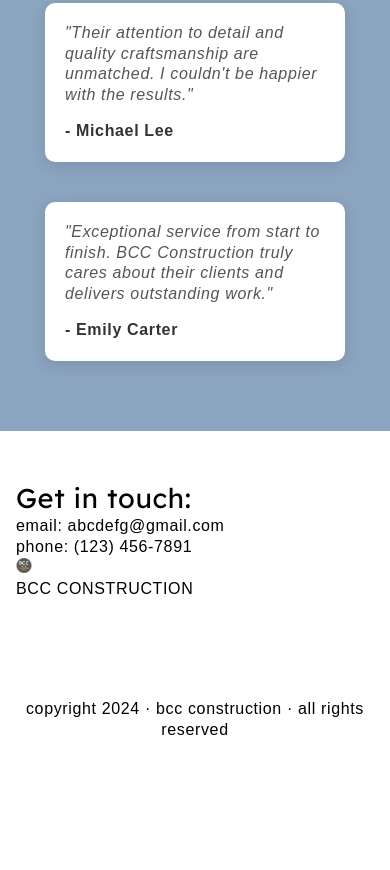
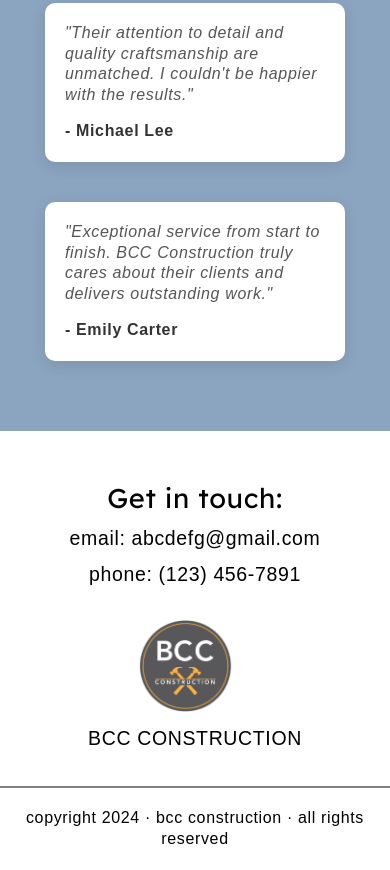
Before and after one commit to audreyjacobs/projects, a plain HTML site: page C/index.html in a window 390 px wide. Shown: the part 1893-2763 px from the top of the page. Before the commit the page ends 2654 px from the top, so only its background shows below. Drawn offline with nearby package versions, Linux system fonts and the light colour scheme; a web font is replaced by a local one.

Commit message:
Add files via upload

```diff
--- a/C/index.html
+++ b/C/index.html
@@ -31,7 +31,7 @@
         <ul class='slider'>
           <li class='item' style="background-image: url('https://images.pexels.com/photos/1457842/pexels-photo-1457842.jpeg?auto=compress&cs=tinysrgb&w=1260&h=750&dpr=1')">
             <div class='content'>
-              <h2 class='title'>Interior Design</h2>
+              <h2 class='title'>Project Five</h2>
               <p class='description'> Lorem ipsum, dolor sit amet consectetur
               adipisicing elit. Tempore fuga voluptatum, iure corporis inventore
               praesentium nisi. Id laboriosam ipsam enim.  </p>
@@ -49,7 +49,7 @@
           </li>
           <li class='item' style="background-image: url('https://images.pexels.com/photos/1454804/pexels-photo-1454804.jpeg?auto=compress&cs=tinysrgb&w=1260&h=750&dpr=1')">
             <div class='content'>
-              <h2 class='title'>Kitchen Makeovers</h2>
+              <h2 class='title'>Project One</h2>
               <p class='description'> Lorem ipsum, dolor sit amet consectetur
               adipisicing elit. Tempore fuga voluptatum, iure corporis inventore
               praesentium nisi. Id laboriosam ipsam enim.  </p>
@@ -58,7 +58,7 @@
           </li>
           <li class='item' style="background-image: url('https://images.pexels.com/photos/2102587/pexels-photo-2102587.jpeg?auto=compress&cs=tinysrgb&w=1260&h=750&dpr=1')">
             <div class='content'>
-              <h2 class='title'>Painting Services</h2>
+              <h2 class='title'>Project Two</h2>
               <p class='description'>
                 Lorem ipsum, dolor sit amet consectetur adipisicing elit. Tempore fuga voluptatum, iure corporis inventore praesentium nisi. Id laboriosam ipsam enim.
               </p>
@@ -67,7 +67,7 @@
           </li>
           <li class='item' style="background-image: url('https://images.pexels.com/photos/13083039/pexels-photo-13083039.jpeg?auto=compress&cs=tinysrgb&w=1260&h=750&dpr=1')">
             <div class='content'>
-              <h2 class='title'>Bathroom Renovations</h2>
+              <h2 class='title'>Project Three</h2>
               <p class='description'>
                 Lorem ipsum, dolor sit amet consectetur adipisicing elit. Tempore fuga voluptatum, iure corporis inventore praesentium nisi. Id laboriosam ipsam enim.
               </p>
@@ -76,7 +76,7 @@
           </li>
           <li class='item' style="background-image: url('https://images.pexels.com/photos/1080696/pexels-photo-1080696.jpeg?auto=compress&cs=tinysrgb&w=1260&h=750&dpr=1')">
             <div class='content'>
-              <h2 class='title'>Window Instalation</h2>
+              <h2 class='title'>Project Four</h2>
               <p class='description'> Lorem ipsum, dolor sit amet consectetur
               adipisicing elit. Tempore fuga voluptatum, iure corporis inventore
               praesentium nisi. Id laboriosam ipsam enim.  </p>
@@ -133,8 +133,8 @@
         <p> phone:  (123) 456-7891</p>
       </div>
 
+      <img class="logo" id="logo2" src="images/logo.png">
       <div class="logo_side">
-        <img class="logo" id="logo2" src="images/logo.png">
         <p> BCC CONSTRUCTION </p>
       </div>
 
--- a/C/styles.css
+++ b/C/styles.css
@@ -411,6 +411,33 @@ nav ul li .contact:hover {
       color: #333;
   }
 
+  /* get in touch */
+
+  .contact_info {
+    position: relative;
+    border-bottom: 2px solid gray;
+  }
+
+  .contact_info p {
+    font-size: 2vw;
+    padding-top: 10px;
+  }
+
+  .logo_side {
+    position: absolute;
+    right: 3rem;
+    bottom: 60px;
+  }
+
+  #logo2 {
+    width: 10vw;
+    max-width: 10vw;
+    position: absolute;
+    top: 0;
+    right: 3rem;
+  }
+
+
   /* footer */
   footer {
     text-align: center;
@@ -519,4 +546,34 @@ nav ul li .contact:hover {
       padding-left: 1rem;
       padding-right: 1rem;
     }
+
+     /* get in touch */
+
+    .contact_info {
+      position: relative;
+      border-bottom: 2px solid gray;
+      min-height: 40vh;
+      text-align: center;
+    }
+
+    .contact_info p {
+      font-size: 5vw;
+      padding-top: 10px;
+    }
+
+    .logo_side {
+      position: absolute;
+      left: 0;
+      right: 0;
+      bottom: 35px;
+    }
+
+    #logo2 {
+      width: 25vw;
+      max-width: 25vw;
+      position: absolute;
+      top: 20vh;
+      left: 35%;
+    }
+
   }
```
